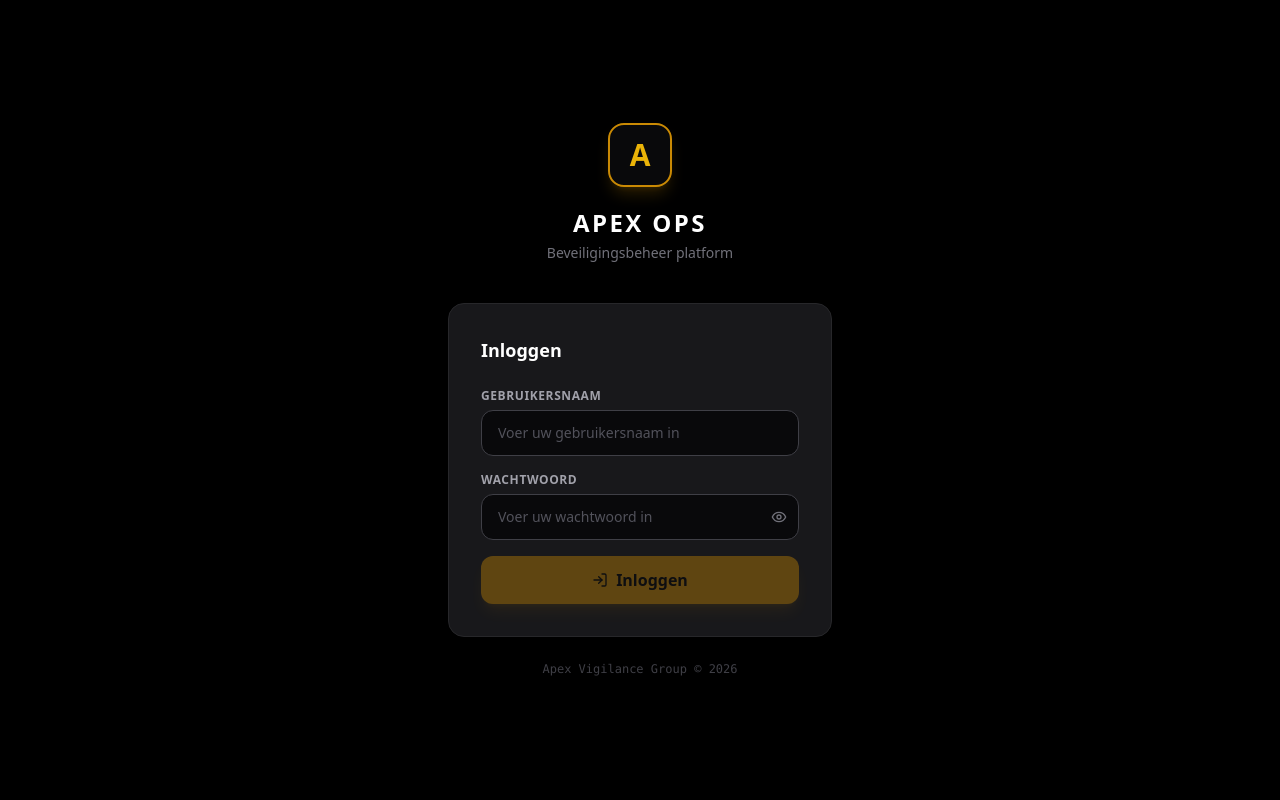
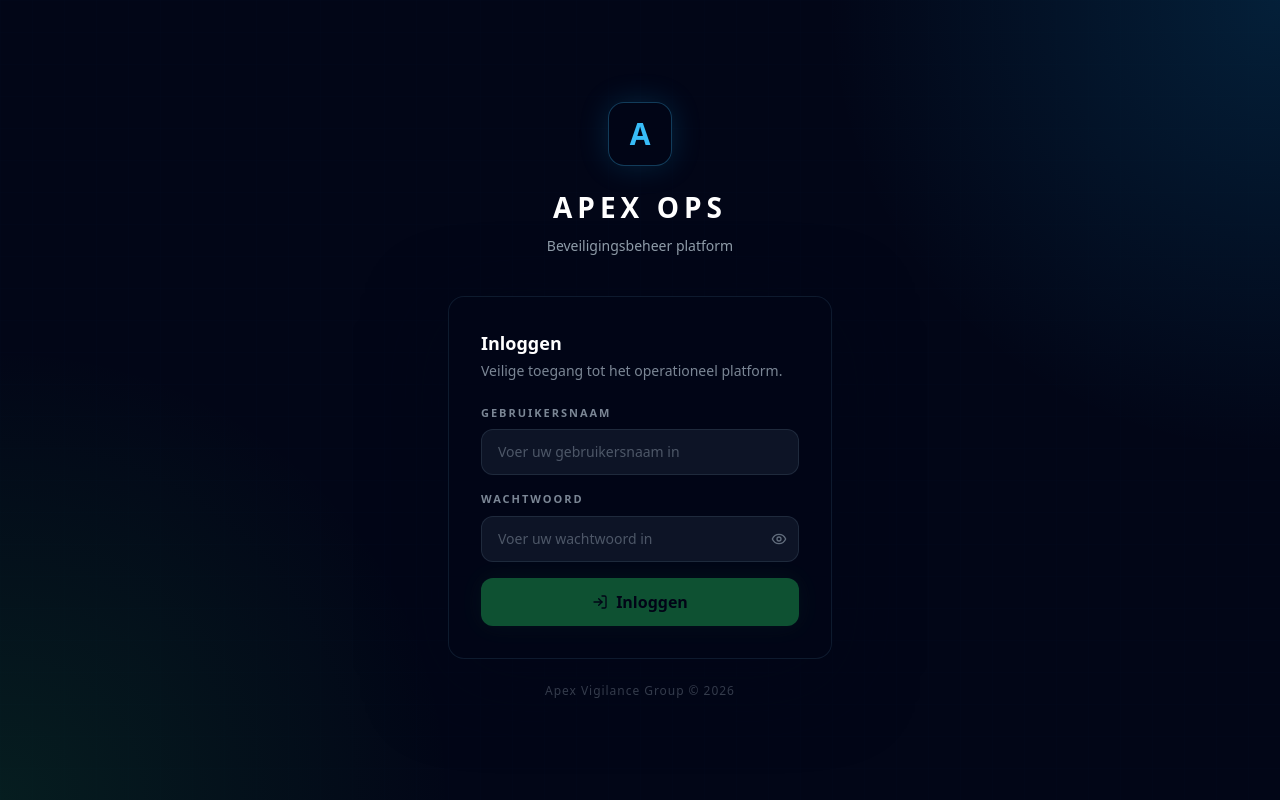
Before and after one commit to ApexVigilance/ApexVigilance, a React (Vite) app: page /#/login in a window 1280 px wide. Built offline with nearby package versions, Linux system fonts and the light colour scheme.

Commit message:
Update login design to UI UX Pro Max security theme

```diff
--- a/src/modules/auth/LoginPage.tsx
+++ b/src/modules/auth/LoginPage.tsx
@@ -14,7 +14,6 @@ export const LoginPage: React.FC = () => {
   const [showPass, setShowPass] = useState(false);
   const [loading, setLoading] = useState(false);
 
-  // Already logged in — redirect
   React.useEffect(() => {
     if (isAuthenticated && user) {
       if (user.role === 'admin') navigate('/', { replace: true });
@@ -28,7 +27,7 @@ export const LoginPage: React.FC = () => {
     if (!username || !password) return;
     clearError();
     setLoading(true);
-    await new Promise(r => setTimeout(r, 400)); // small UX delay
+    await new Promise(r => setTimeout(r, 400));
     const ok = login(username, password);
     setLoading(false);
     if (ok) {
@@ -40,56 +39,56 @@ export const LoginPage: React.FC = () => {
   };
 
   return (
-    <div className="min-h-screen bg-black flex flex-col items-center justify-center p-4 text-white relative overflow-hidden">
-      {/* Background glow */}
-      <div className="absolute top-0 right-0 w-[500px] h-[500px] bg-yellow-600/8 rounded-full blur-[120px] pointer-events-none" />
-      <div className="absolute bottom-0 left-0 w-[400px] h-[400px] bg-blue-600/8 rounded-full blur-[120px] pointer-events-none" />
+    <div className="min-h-screen bg-[#020617] text-[#e0f2fe] flex items-center justify-center p-4 relative overflow-hidden">
+      <div className="absolute inset-0 bg-[radial-gradient(circle_at_top_right,rgba(14,165,233,0.16),transparent_30%),radial-gradient(circle_at_bottom_left,rgba(34,197,94,0.12),transparent_30%)] pointer-events-none" />
+      <div className="absolute inset-0 opacity-[0.04] [background-image:linear-gradient(rgba(14,165,233,0.22)_1px,transparent_1px),linear-gradient(90deg,rgba(14,165,233,0.22)_1px,transparent_1px)] [background-size:32px_32px] pointer-events-none" />
 
       <div className="relative z-10 w-full max-w-sm">
-        {/* Logo */}
-        <div className="flex flex-col items-center mb-10">
+        <div className="flex flex-col items-center mb-10 text-center">
           {brandLogoBase64 ? (
-            <img src={brandLogoBase64} alt="Logo" className="h-20 object-contain mb-5" />
+            <img src={brandLogoBase64} alt="Logo" className="h-20 object-contain mb-5 drop-shadow-[0_0_24px_rgba(14,165,233,0.2)]" />
           ) : (
-            <div className="w-16 h-16 bg-zinc-950 border-2 border-yellow-600 rounded-2xl flex items-center justify-center mb-5 shadow-lg shadow-yellow-600/20">
-              <span className="text-3xl font-black text-yellow-500">A</span>
+            <div className="w-16 h-16 rounded-2xl border border-sky-400/30 bg-slate-950/90 flex items-center justify-center mb-5 shadow-[0_0_30px_rgba(14,165,233,0.18)]">
+              <span className="text-3xl font-black text-sky-400">A</span>
             </div>
           )}
-          <h1 className="text-2xl font-black uppercase tracking-widest text-white">Apex Ops</h1>
-          <p className="text-zinc-500 text-sm mt-1">Beveiligingsbeheer platform</p>
+          <h1 className="text-[28px] font-semibold tracking-[0.18em] uppercase text-white">Apex Ops</h1>
+          <p className="text-sky-100/65 text-sm mt-2 font-medium">Beveiligingsbeheer platform</p>
         </div>
 
-        {/* Form */}
-        <div className="bg-zinc-900 border border-zinc-800 rounded-2xl p-8 shadow-2xl">
-          <h2 className="text-lg font-black text-white mb-6">Inloggen</h2>
+        <div className="rounded-2xl border border-sky-300/10 bg-slate-950/80 backdrop-blur-xl p-8 shadow-[0_20px_80px_rgba(2,6,23,0.65)]">
+          <div className="mb-6">
+            <h2 className="text-lg font-semibold text-white">Inloggen</h2>
+            <p className="text-sm text-sky-100/55 mt-1">Veilige toegang tot het operationeel platform.</p>
+          </div>
 
           <form onSubmit={handleSubmit} className="space-y-4">
-            {/* Error */}
             {loginError && (
-              <div className="bg-red-900/20 border border-red-800 rounded-lg px-4 py-3 flex items-center gap-2 text-sm text-red-400">
+              <div className="bg-emerald-500/8 border border-emerald-400/20 rounded-xl px-4 py-3 flex items-center gap-2 text-sm text-emerald-300">
                 <AlertCircle className="w-4 h-4 flex-shrink-0" />
                 {loginError}
               </div>
             )}
 
-            {/* Username */}
             <div>
-              <label className="block text-xs font-bold text-zinc-400 uppercase tracking-wider mb-1.5">
+              <label className="block text-[11px] font-semibold text-sky-100/55 uppercase tracking-[0.18em] mb-2">
                 Gebruikersnaam
               </label>
               <input
                 type="text"
                 autoComplete="username"
                 value={username}
-                onChange={e => { setUsername(e.target.value); clearError(); }}
+                onChange={e => {
+                  setUsername(e.target.value);
+                  clearError();
+                }}
                 placeholder="Voer uw gebruikersnaam in"
-                className="w-full bg-zinc-950 border border-zinc-700 rounded-xl px-4 py-3 text-white text-sm focus:border-yellow-600 focus:ring-1 focus:ring-yellow-600/30 outline-none transition-all placeholder:text-zinc-600"
+                className="w-full bg-slate-900/90 border border-sky-200/10 rounded-xl px-4 py-3 text-white text-sm focus:border-sky-500/70 focus:ring-2 focus:ring-sky-500/20 outline-none transition-all placeholder:text-sky-100/30"
               />
             </div>
 
-            {/* Password */}
             <div>
-              <label className="block text-xs font-bold text-zinc-400 uppercase tracking-wider mb-1.5">
+              <label className="block text-[11px] font-semibold text-sky-100/55 uppercase tracking-[0.18em] mb-2">
                 Wachtwoord
               </label>
               <div className="relative">
@@ -97,35 +96,39 @@ export const LoginPage: React.FC = () => {
                   type={showPass ? 'text' : 'password'}
                   autoComplete="current-password"
                   value={password}
-                  onChange={e => { setPassword(e.target.value); clearError(); }}
+                  onChange={e => {
+                    setPassword(e.target.value);
+                    clearError();
+                  }}
                   placeholder="Voer uw wachtwoord in"
-                  className="w-full bg-zinc-950 border border-zinc-700 rounded-xl px-4 py-3 pr-11 text-white text-sm focus:border-yellow-600 focus:ring-1 focus:ring-yellow-600/30 outline-none transition-all placeholder:text-zinc-600"
+                  className="w-full bg-slate-900/90 border border-sky-200/10 rounded-xl px-4 py-3 pr-11 text-white text-sm focus:border-sky-500/70 focus:ring-2 focus:ring-sky-500/20 outline-none transition-all placeholder:text-sky-100/30"
                 />
-                <button type="button" onClick={() => setShowPass(!showPass)}
-                  className="absolute right-3 top-1/2 -translate-y-1/2 text-zinc-500 hover:text-zinc-300 transition-colors">
+                <button
+                  type="button"
+                  onClick={() => setShowPass(!showPass)}
+                  className="absolute right-3 top-1/2 -translate-y-1/2 text-sky-100/40 hover:text-sky-100/70 transition-colors"
+                >
                   {showPass ? <EyeOff className="w-4 h-4" /> : <Eye className="w-4 h-4" />}
                 </button>
               </div>
             </div>
 
-            {/* Submit */}
             <button
               type="submit"
               disabled={!username || !password || loading}
-              className="w-full bg-yellow-600 hover:bg-yellow-500 disabled:opacity-40 disabled:cursor-not-allowed text-black font-black py-3 rounded-xl transition-all flex items-center justify-center gap-2 mt-2 shadow-lg shadow-yellow-600/20"
+              className="w-full bg-[#22C55E] hover:bg-[#16A34A] disabled:opacity-40 disabled:cursor-not-allowed text-slate-950 font-semibold py-3 rounded-xl transition-all flex items-center justify-center gap-2 mt-2 shadow-[0_0_24px_rgba(34,197,94,0.18)]"
             >
               {loading ? (
-                <span className="w-4 h-4 border-2 border-black/30 border-t-black rounded-full animate-spin" />
+                <span className="w-4 h-4 border-2 border-slate-950/30 border-t-slate-950 rounded-full animate-spin" />
               ) : (
                 <LogIn className="w-4 h-4" />
               )}
               {loading ? 'Bezig...' : 'Inloggen'}
             </button>
           </form>
-
         </div>
 
-        <div className="mt-6 text-center text-zinc-700 text-xs font-mono">
+        <div className="mt-6 text-center text-sky-100/30 text-xs font-medium tracking-[0.08em]">
           Apex Vigilance Group &copy; {new Date().getFullYear()}
         </div>
       </div>
```
